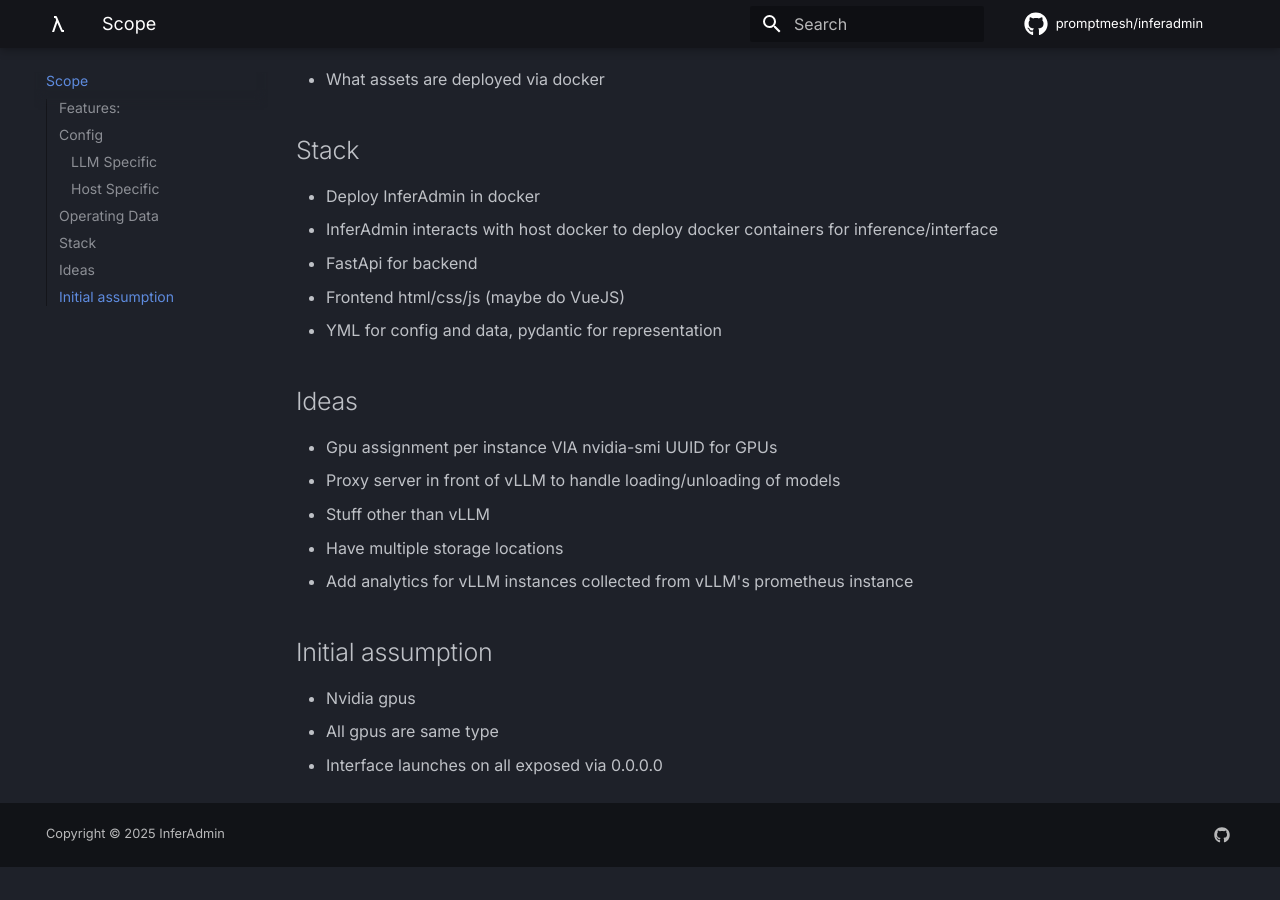
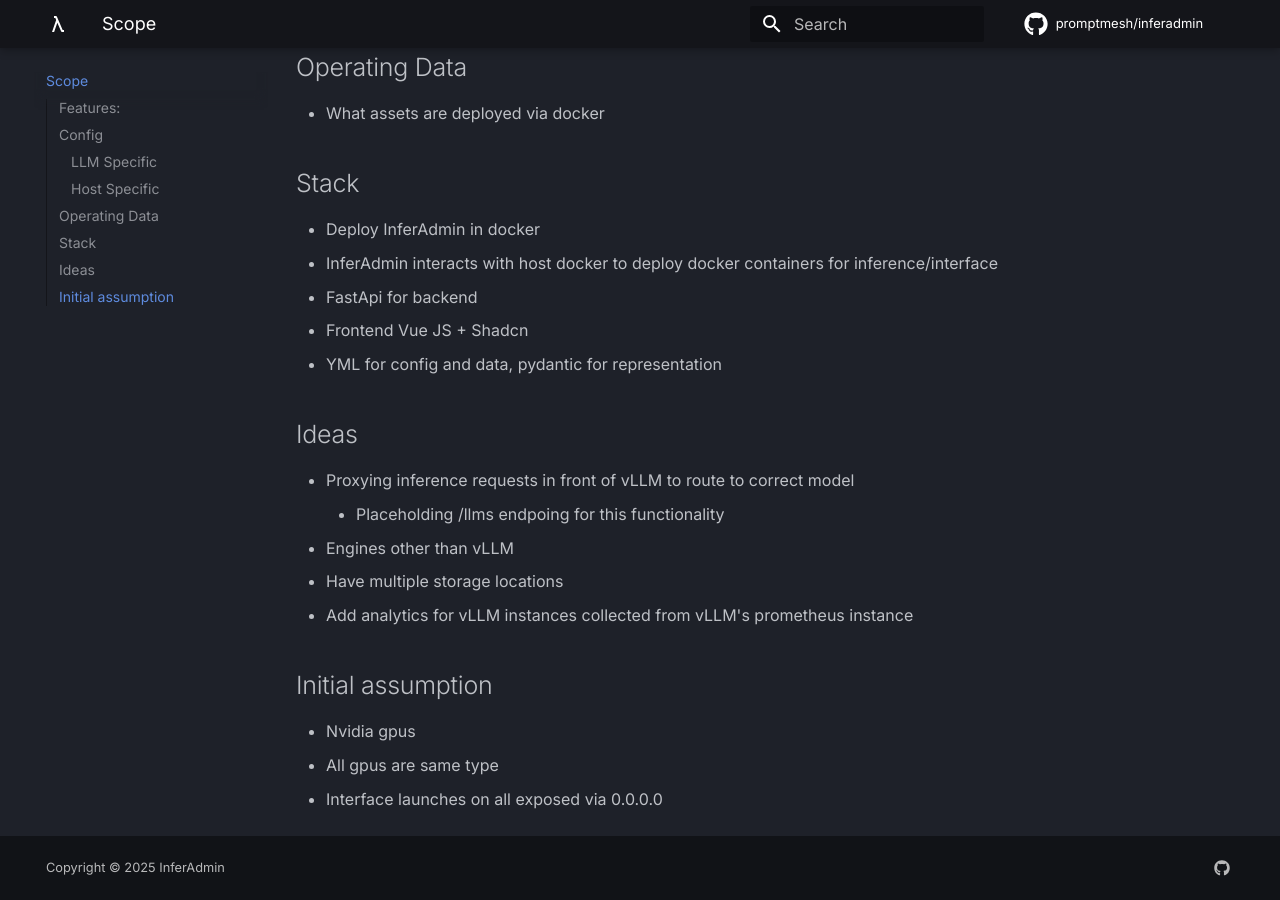
Before and after one commit to promptmesh/InferAdmin, an MkDocs documentation site: the page built from docs/scope.md, in a window 1280 px wide and 900 px high, scrolled down 1610 px. Built offline with MkDocs 1.6.1 and Material for MkDocs 9.7.7, drawn with Linux system fonts in a browser that asks for light colours; comment, search, counter and statistics services are not loaded; before the commit the page ends 2477 px from its top, so only the background shows below that; some of the changed text lies outside the part shown.

Commit message:
Small scope update

```diff
--- a/docs/scope.md
+++ b/docs/scope.md
@@ -12,6 +12,7 @@
     - Deploy instance
     - Stop instance
     - Status of instance (Docker health check)
+    - Attach GPUs to instance
 
 - vLLM container version control
     - Dropdown for selecting vLLM container version
@@ -28,7 +29,7 @@
 - GPU state
     - Vram load
     - Utilization
-    - Power consumption?
+    - Power consumption
 
 - Use health checks for containers
 - Unified local model location
@@ -53,13 +54,13 @@
 - Deploy InferAdmin in docker
 - InferAdmin interacts with host docker to deploy docker containers for inference/interface
 - FastApi for backend
-- Frontend html/css/js (maybe do VueJS)
+- Frontend Vue JS + Shadcn
 - YML for config and data, pydantic for representation
 
 ## Ideas
-- Gpu assignment per instance VIA nvidia-smi UUID for GPUs
-- Proxy server in front of vLLM to handle loading/unloading of models
-- Stuff other than vLLM
+- Proxying inference requests in front of vLLM to route to correct model
+    - Placeholding /llms endpoing for this functionality
+- Engines other than vLLM
 - Have multiple storage locations
 - Add analytics for vLLM instances collected from vLLM's prometheus instance
 
```
